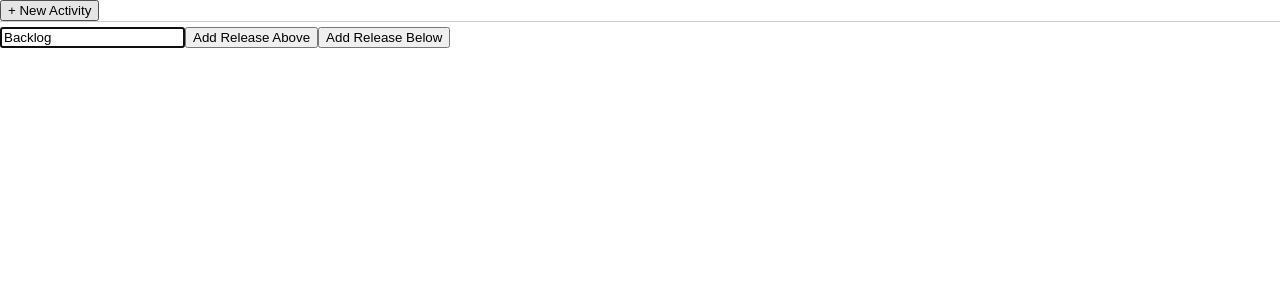
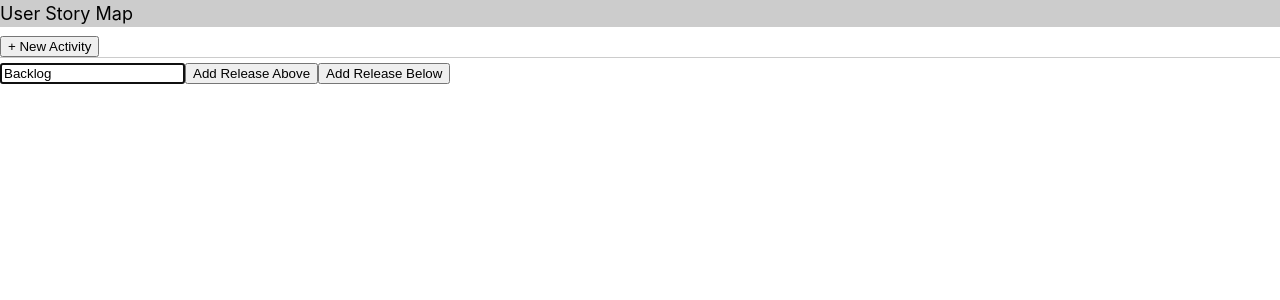
Before and after one commit to jasonmitchell/user-story-map, a React (Create React App) app: page / in a window 1280 px wide. Shown: the top 300 px of the page. Built offline with nearby package versions, Linux system fonts and the light colour scheme.

Commit message:
Add header

```diff
--- a/src/App.js
+++ b/src/App.js
@@ -1,5 +1,24 @@
 import React from 'react';
+import styled from 'styled-components';
 import UserStoryMap from 'UserStoryMap';
+
+const Layout = styled.div`
+  display: flex;
+  flex-direction: column;
+  width: 100vw;
+  height: 100vh;
+  max-height: 100vh;
+`;
+
+const Header = styled.header`
+  background: #cccccc;
+`;
+
+const Content = styled.section`
+  flex: 1;
+  overflow: auto;
+  padding-top: 0.5em;
+`;
 
 function loadState() {
   const state = JSON.parse(localStorage.getItem('map'));
@@ -14,9 +33,16 @@ function App() {
   const initialState = loadState();
 
   return (
-    <UserStoryMap
-      map={initialState}
-      onMapUpdated={saveState}/>
+    <Layout>
+      <Header>
+        User Story Map
+      </Header>
+      <Content>
+        <UserStoryMap
+          map={initialState}
+          onMapUpdated={saveState}/>
+      </Content>
+    </Layout>
   )
 }
 
```
